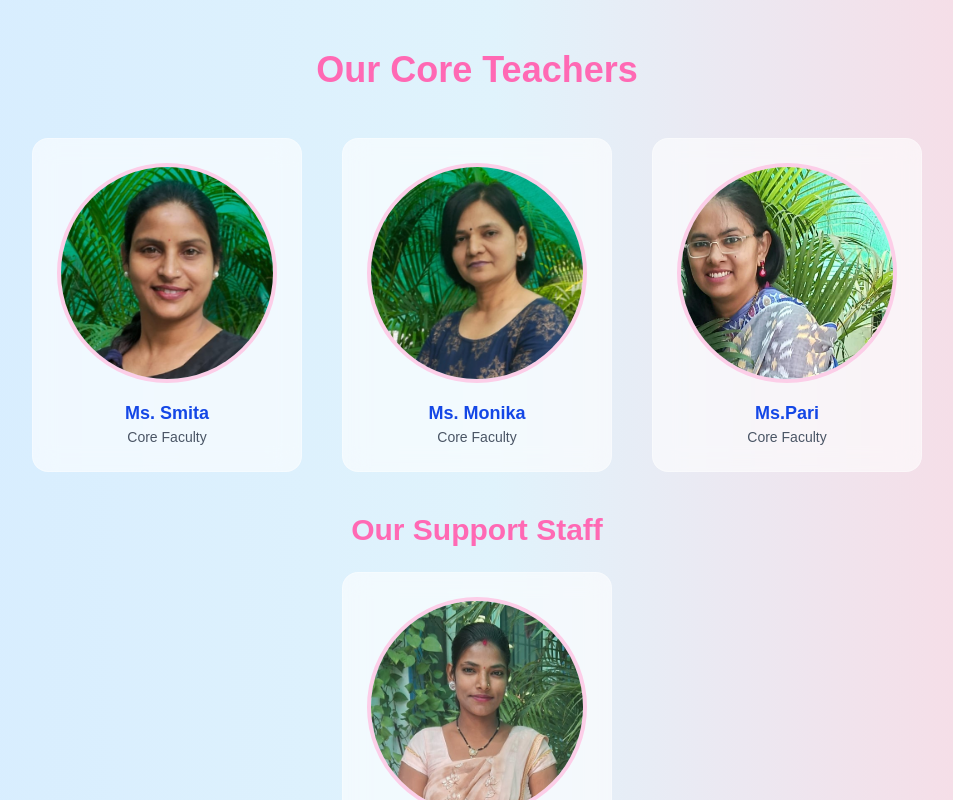
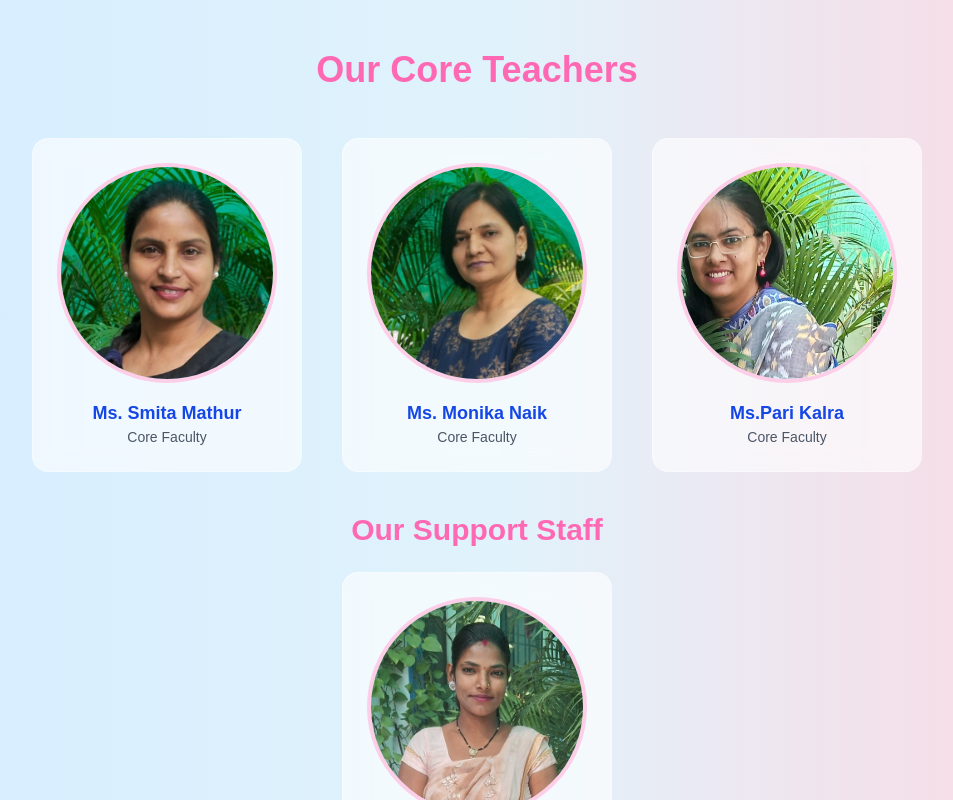
Before and after one commit to abhishekkrpandey17/Little-Button-School, a Next.js app in the folder client/: page /teampage in a window 1280 px wide. Shown: the part 700-1500 px from the top of the page, without its empty margins (147-1100 px from the left). Built offline with nearby package versions, Linux system fonts and the light colour scheme.

Commit message:
Update in code

```diff
--- a/client/src/app/components/ourTeam.tsx
+++ b/client/src/app/components/ourTeam.tsx
@@ -3,7 +3,7 @@
 import React, { useRef, useEffect } from "react";
 import { motion, useAnimation, useInView } from "framer-motion";
 import Image from "next/image";
-
+import Link from "next/link";
 const team = [
   {
     name: "Mrs. Swarnjeet Kaur Gill",
@@ -16,19 +16,18 @@ const team = [
     img: "/image/d2.jpg",
   },
 
-
   {
-    name: "Ms. Smita",
+    name: "Ms. Smita Mathur",
     role: "Core Faculty",
     img: "/image/Smita1.jpeg",
   },
   {
-    name: "Ms. Monika",
+    name: "Ms. Monika Naik",
     role: "Core Faculty",
     img: "/image/Monika1.jpeg",
   },
   {
-    name: "Ms.Pari",
+    name: "Ms.Pari Kalra",
     role: "Core Faculty",
     img: "/image/Pari.jpeg",
   },
@@ -73,6 +72,7 @@ const AnimatedTeamCard = ({
     //   whileHover={{ scale: 1.05, boxShadow: "0 10px 20px rgba(0,0,0,0.15)" }}
     //   className="bg-white/60 backdrop-blur-md border border-white/30 rounded-2xl p-6 text-center transition-all duration-300"
     // >
+    <Link href={`/teampage/bio/${encodeURIComponent(name)}`} passHref>
       <div className="bg-white/60 backdrop-blur-md border border-white/30 rounded-2xl p-6 text-center transition-all duration-300">
         <Image
           src={img}
@@ -84,6 +84,7 @@ const AnimatedTeamCard = ({
         <h3 className="text-lg font-bold text-blue-700">{name}</h3>
         <p className="text-sm text-gray-600">{role}</p>
       </div>
+    </Link>
   );
 };
 
--- /dev/null
+++ b/client/src/app/teampage/bio/[name]/page.tsx
@@ -0,0 +1,81 @@
+"use client";
+
+import { useParams } from "next/navigation";
+import Image from "next/image";
+import Footer from "@/app/mainpage/footer";
+import Navbar from "@/app/mainpage/navbar";
+
+const mockBios: Record<string, { role: string; bio: string; img: string }> = {
+  "Mrs. Swarnjeet Kaur Gill": {
+    role: "Director",
+    img: "/image/d1.jpeg",
+    bio: "At Little Buttons, we work closely with parents, because we believe learning is most powerful when school and home walk hand in hand. Your voice matters here, and your child will always be seen, heard, and celebrated.A warm welcome to Little Buttons! As both a mother and an educator with over 15 years of experience in childhood education, I understand the trust it takes to place your little one in someone else’s care. Having raised my own children as a single parent, I know firsthand how deeply we wish to give our children a nurturing, safe, and joyful start in life—and that’s exactly what we promise at Little Buttons.This preschool is not just a school to me—it’s a part of my heart. Every child who walks through our doors becomes part of a loving, extended family. I believe that early childhood is not simply a stepping stone to “real school,” but a precious stage that deserves all the care, attention, and celebration we can give. Here, children are allowed to be themselves—to wonder, to ask, to explore, and to bloom at their own pace",
+  },
+  "Mrs. Spandana Majhi Sohi": {
+    role: "Curriculum Director",
+    img: "/image/d2.jpg",
+    bio: "At Little Buttons, we believe children blossom not just through teaching, but through every warm smile, gentle word, and caring hand that surrounds them each day. Namaste and a heartfelt welcome to Little Buttons! As the Curriculum Head, I have the joy and responsibility of shaping the learning journey for our little learners—and I do so with deep respect for both modern educational insights and the rich cultural fabric of our Indian heritage.At Little Buttons, we believe that the foundation years of a child’s life are not just about learning the alphabet or numbers—they’re about building character, sparking curiosity, and nurturing emotional strength. Our curriculum is thoughtfully designed to balance academic readiness with life skills, creative expression, and values that reflect who we are as a society.",
+  },
+  "Ms. Smita Mathur": {
+    role: "Core Faculty",
+    img: "/image/Smita1.jpeg",
+    bio: "With over 10 years of experience in the banking sector, I discovered my love for Montessori teaching as I became a mother. Being a teacher to these kids brings me endless joy and purpose. I believe that every child is unique, and I strive to create a classroom where little ones feel safe, loved, and free to be themselves. ",
+  },
+  "Ms. Monika Naik": {
+    role: "Core Faculty",
+    img: "/image/Monika1.jpeg",
+    bio: "It’s been my absolute joy and privilege to be part of the teaching world for over 15 years. As a Kindergarten teacher, I see every day as a fresh opportunity to nurture young minds, encourage little hearts, and guide children through their first steps into the world of learning.With a strong passion for education, I believe in making a positive impact on students’ lives.I love to spend time with kids. I am also an arts and crafts teacher, and hence, more inclined to make kids learn through activities.",
+  },
+  "Ms.Pari Kalra": {
+    role: "Core Faculty",
+    img: "/image/Pari.jpeg",
+    bio: "A proud mother and dedicated teacher, Ms. Pari brings magic to first experiences...",
+  },
+  "Sunita Parmar (Didi)": {
+    role: "Support staff",
+    img: "/image/didi.jpeg",
+    bio: "मुझे यहाँ काम करके बहुत अच्छा लगता है! यहाँ काम करते करते मे इंग्लिश भी सीख लेती हु। बच्चों क साथ खेलते खेलते वक्त कब निकल जाता है पता ही नहीं चाहती ।  मुझे तो घर से ज़्यादा अच्छा यहाँ स्कूल में लगता है ।  पढ़ने का बोहोत शौक था मुझे पर घर में भाई बेहेन ज़्यादा होने के कारन पढाई रुक गयी।  पर आज इनको देखकर लगता है की में अब भी रोज़ कुछ न कुछ सीख सकती हु!",
+  },
+};
+
+const Page = () => {
+  const params = useParams();
+  const decodedName = decodeURIComponent(params.name as string);
+
+  const person = mockBios[decodedName];
+
+  if (!person) {
+    return (
+      <div className="min-h-screen flex items-center justify-center text-gray-700">
+        <p>No bio found for this person.</p>
+      </div>
+    );
+  }
+
+  return (
+    <>
+      <Navbar />
+      <main className="bg-gradient-to-b from-[#dbc3eb] to-[#fdf2ff] p-8">
+        <div className="max-w-3xl mt-36 mx-auto bg-white shadow-xl rounded-3xl p-10 text-center">
+          <Image
+            src={person.img}
+            alt={decodedName}
+            width={200}
+            height={200}
+            className="rounded-full mx-auto border-4 border-pink-200 mb-6"
+          />
+          <h1 className="text-3xl font-bold text-[#933194] mb-2">
+            {decodedName}
+          </h1>
+          <p className="text-lg text-gray-600 mb-6">{person.role}</p>
+          <p className="text-base text-gray-800 leading-relaxed">
+            {person.bio}
+          </p>
+        </div>
+      </main>
+      <Footer />
+    </>
+  );
+};
+
+export default Page;
```
Lines whose indentation alone changed are shown as unchanged.
